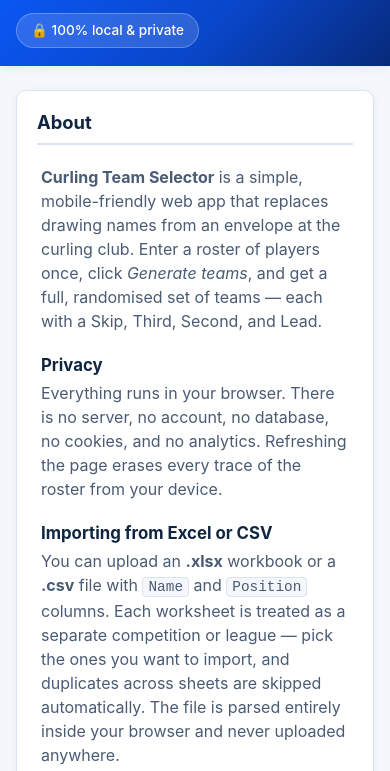
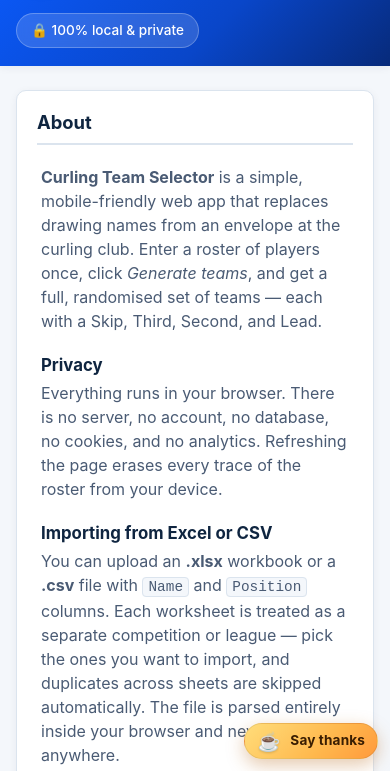
Before and after one commit to weeyin83/curling-team-selector-tool, a plain HTML site: page about.html in a window 390 px wide. Shown: the part 73-844 px from the top of the page. Drawn offline with Linux system fonts and the light colour scheme.

Commit message:
Fix cross-competition data leak; add 'Say thanks' pill
Bug: doGenerate() wrote its result to the currently-active
competition, but the draw animation is asynchronous. Switching
tabs during the 1500ms animation caused the result to land in
the wrong competition — e.g. a triples draw on Trophy 1 could
appear as Trophy 2's teams. This was the 'sharing information
between worksheets' behaviour reported by the user.

Fix: capture the target competition at click time (targetComp
and targetId). Inside the animation callback, briefly pin
state.activeId to targetId so generateTeams reads and writes
the right competition, then restore the actual active id.
Write results directly to targetComp. Feedback is prefixed with
the competition name when the user is no longer looking at it.

Also: rewrite playDrawAnimation to use real wall-clock time
(Date.now) instead of accumulated setInterval ticks. Browsers
heavily throttle background-tab timers (down to 1s), which
left the overlay stuck and the draw callback never fired.
A setTimeout finish guarantees callback delivery even under
severse throttling. Also idempotent-guard finish() so double
fire from the setInterval + setTimeout is a no-op.

UI: add a floating 'Enjoying this? Say thanks' pill in the
bottom-right corner (both index.html and about.html) that links
to https://buymeacoffee.com/techielass. Warm amber pill with
the coffee icon, doesn't say 'buy me a coffee' outright, and is
hidden in print / on very narrow screens.

```diff
--- a/about.html
+++ b/about.html
@@ -119,5 +119,21 @@
             </p>
         </div>
     </footer>
+
+    <!-- Floating thank-you pill -->
+    <a
+        class="thanks-pill"
+        href="https://buymeacoffee.com/techielass"
+        target="_blank"
+        rel="noopener noreferrer"
+        title="If this tool saved your club some faff, techielass is always happy to hear a thanks."
+        aria-label="Say thanks to techielass — opens in a new tab"
+    >
+        <span class="thanks-icon" aria-hidden="true">☕</span>
+        <span class="thanks-label">
+            Enjoying this?
+            <strong>Say thanks</strong>
+        </span>
+    </a>
 </body>
 </html>
--- a/styles.css
+++ b/styles.css
@@ -1127,6 +1127,81 @@ textarea {
     color: var(--muted);
 }
 
+/* ---------- Floating "say thanks" pill ---------- */
+.thanks-pill {
+    position: fixed;
+    right: 18px;
+    bottom: 18px;
+    z-index: 60;
+    display: inline-flex;
+    align-items: center;
+    gap: 10px;
+    padding: 10px 16px 10px 14px;
+    background: linear-gradient(135deg, #ffdd7a 0%, #ffb84d 60%, #ff9a3c 100%);
+    color: #4a2a06;
+    text-decoration: none;
+    font-family: inherit;
+    font-size: 0.85rem;
+    line-height: 1.15;
+    font-weight: 500;
+    border-radius: 999px;
+    box-shadow: 0 6px 18px rgba(180, 100, 20, 0.35);
+    border: 1px solid rgba(0, 0, 0, 0.08);
+    transition: transform 0.15s ease, box-shadow 0.15s ease;
+}
+
+.thanks-pill:hover,
+.thanks-pill:focus-visible {
+    transform: translateY(-2px);
+    box-shadow: 0 8px 22px rgba(180, 100, 20, 0.45);
+    color: #3a1e02;
+    text-decoration: none;
+    outline: none;
+}
+
+.thanks-pill:focus-visible {
+    box-shadow: 0 8px 22px rgba(180, 100, 20, 0.45),
+        0 0 0 3px rgba(11, 92, 255, 0.35);
+}
+
+.thanks-icon {
+    font-size: 1.15rem;
+    line-height: 1;
+    filter: drop-shadow(0 1px 1px rgba(0, 0, 0, 0.15));
+}
+
+.thanks-label {
+    display: inline-flex;
+    flex-direction: column;
+    line-height: 1.1;
+    font-size: 0.78rem;
+    color: rgba(74, 42, 6, 0.85);
+}
+
+.thanks-label strong {
+    color: #3a1e02;
+    font-size: 0.9rem;
+    font-weight: 700;
+    letter-spacing: 0.01em;
+}
+
+/* On narrow screens keep just the icon + short label to save room. */
+@media (max-width: 480px) {
+    .thanks-pill {
+        right: 12px;
+        bottom: 12px;
+        padding: 8px 12px;
+    }
+
+    .thanks-label {
+        font-size: 0;
+    }
+
+    .thanks-label strong {
+        font-size: 0.85rem;
+    }
+}
+
 /* ---------- About page ---------- */
 .about-content {
     padding: 4px 4px 8px;
@@ -1210,6 +1285,7 @@ textarea {
     .slot-tier,
     .feedback,
     .draw-overlay,
+    .thanks-pill,
     .modal {
         display: none !important;
     }
```
Also changed, not shown: app.js (+65 -19 lines), index.html (+16 -0 lines).
